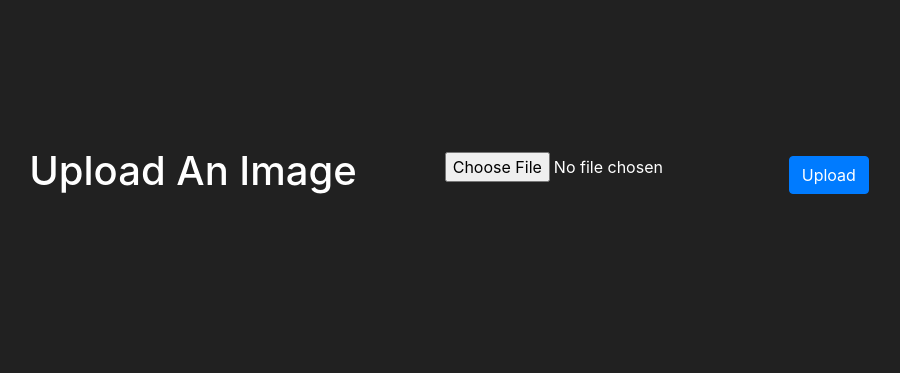
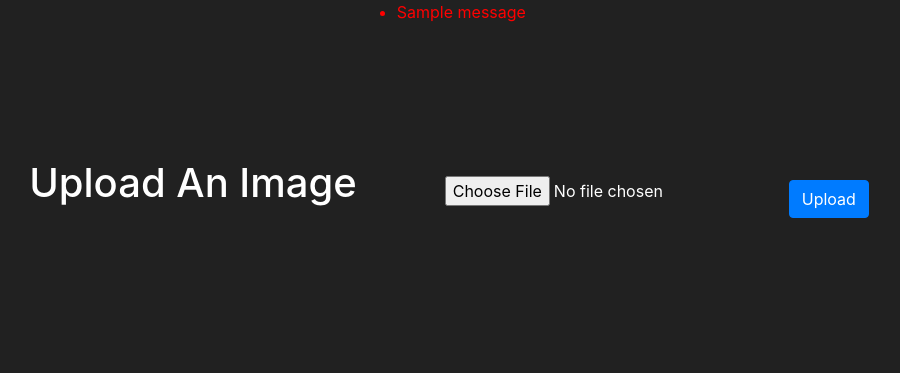
Before and after one commit to bcsamrudh/image-ocr-website, a Flask app: page / in a window 1280 px wide. Shown: the part 56-429 px from the top of the page, without its empty margins (147-1047 px from the left). Run offline with Flask 3, Linux system fonts and the light colour scheme; one stand-in notice (Sample message) is shown.

Commit message:
Update home.html
Added Error Handling!

```diff
--- a/image-ocr-website/templates/home.html
+++ b/image-ocr-website/templates/home.html
@@ -3,18 +3,29 @@
 {% block content %}
 <h1> Upload An Image</h1>
 <form method='post' action='{{ url_for("handle_uploaded_image")}}' enctype="multipart/form-data">
+    {% with messages = get_flashed_messages() %}
+    {% if messages %}
+    <ul>
+    {% for message in messages %}
+    <li>{{ message }}</li>
+    {% endfor %}
+    </ul>
+    {% endif %}
+    {% endwith %}
     <div class="container">
         <div class="form-group">
-            <input type="file" class="form-control-file" name="file" required>
+            <input type="file" class="form-control-file"  accept="image/x-png,image/jpg,image/jpeg" name="file" required>
         </div>
         <button type="submit" class="btn btn-primary">Upload</button>
     </div>
-    <style>
+</form>
+<style>
     .container{
         width: 500px;
         height: 250px;
         margin: 50px;
     }
-   </style>
-</form>
+    ul{
+        color: red }
+</style>
 {% endblock %}
```
